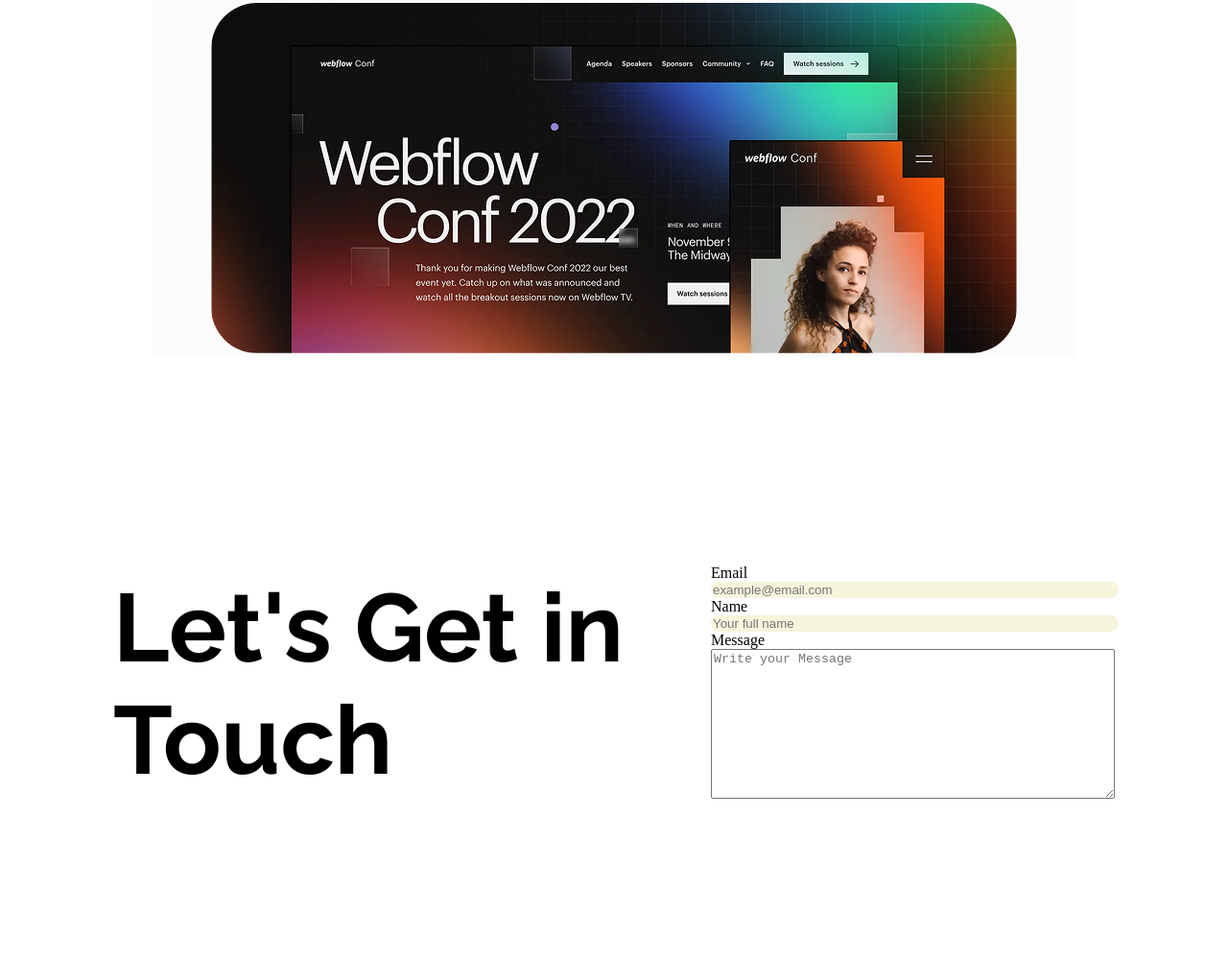
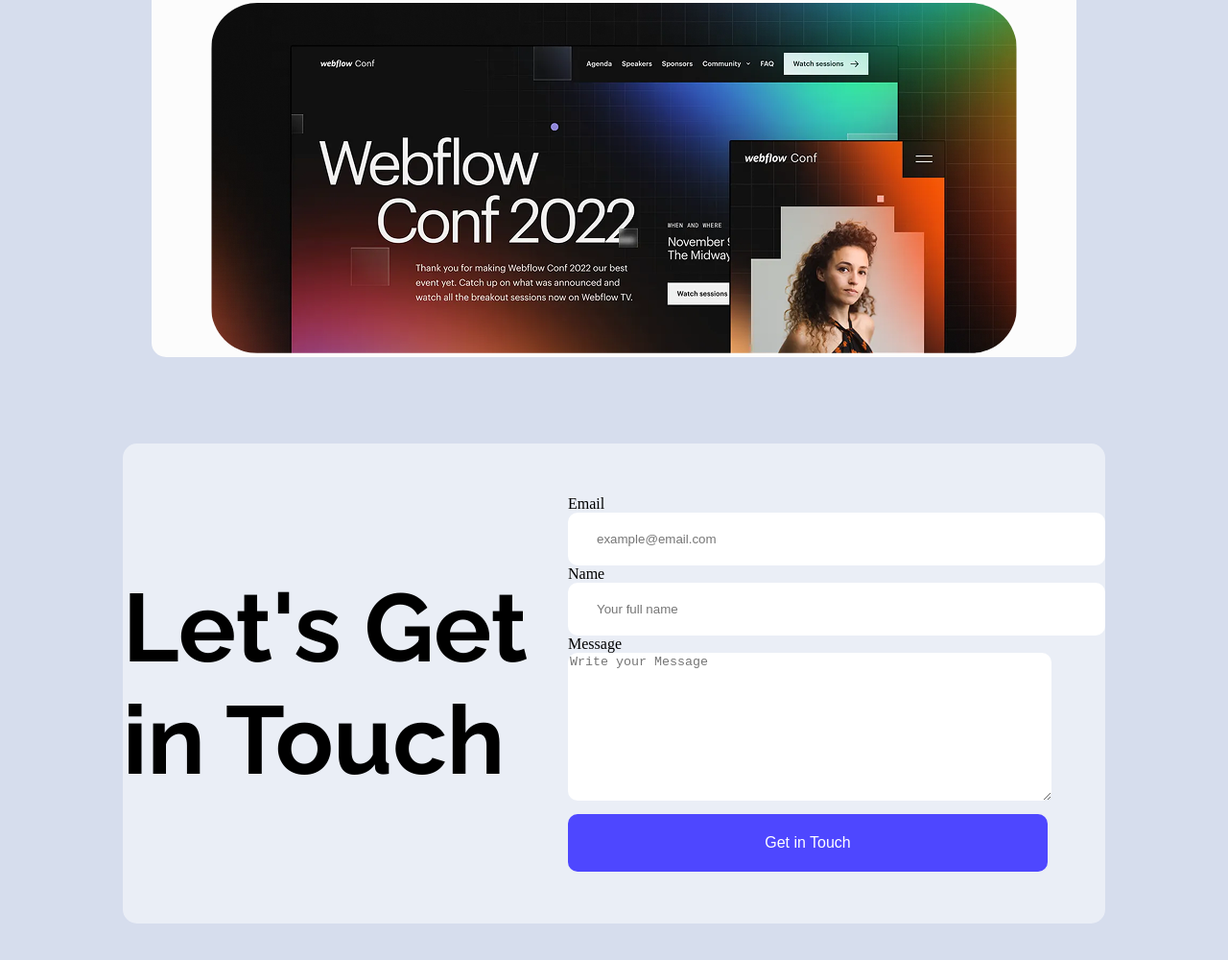
Before and after one commit to Attrionix/First-Assignment, a plain HTML site: page index.html in a window 1280 px wide. Shown: the part 2056-3056 px from the top of the page at 96% size. Drawn offline with Linux system fonts and the light colour scheme.

Commit message:
the next one

```diff
--- a/index.html
+++ b/index.html
@@ -122,9 +122,10 @@
                     <label for="name">Name</label>
                     <input type="text" name="" id="name" placeholder="Your full name">
 
-                    <label for="msg">Message</label>
+                    <label for="msg">Message</label><br>
                     <textarea cols="50" rows="10" name="" id="msg" placeholder="Write your Message"></textarea>
                 </form>
+                <a href=""><button class="last-btn">Get in Touch</button></a>
             </div>
            </div>
 
--- a/styles/assignment.css
+++ b/styles/assignment.css
@@ -61,7 +61,7 @@ button:hover {
   font-style: normal;
 }
 body {
-    background-color: rgba(255, 255, 255, 10);
+    background-color: rgba(214, 221, 237, 1);
 
 }
 
@@ -144,6 +144,7 @@ main .section-second p {
     margin: 20px 150px;
     background-color: rgb(252, 252, 252 ,1);
     justify-content: center;
+    border-radius: 15px;
 
 }
 h4, p {
@@ -159,17 +160,31 @@ a {
 .form-info {
     display: flex;
     align-items: center;
-    margin:90px 110px ;
-    justify-content: space-between;
-    background-color: rgba(255, 255, 255, 0.5) ;
+    margin:90px 120px ;
+    justify-content: space-around;
+    background-color: rgba(255, 255, 255, 0.5);
+    border-radius: 15px;
 }
 input {
     display: block ;
     width: 100%;
     border: none;
-    background-color: beige;
+    background-color: rgba(255, 255, 255, 1);
     border-radius: 10px;
+    padding: 20px 30px;
+    width: 500px;
+}
+textarea {
+    width: 500px;
+    border-radius: 10px;
+    background-color:rgba(255, 255, 255, 1);
+    border: none;
 }
 .form-title {
     font-size: 100px;
 }
+.last-btn {
+    width: 500px;
+    height: 60px;
+    margin-top: 10px;
+}
```
